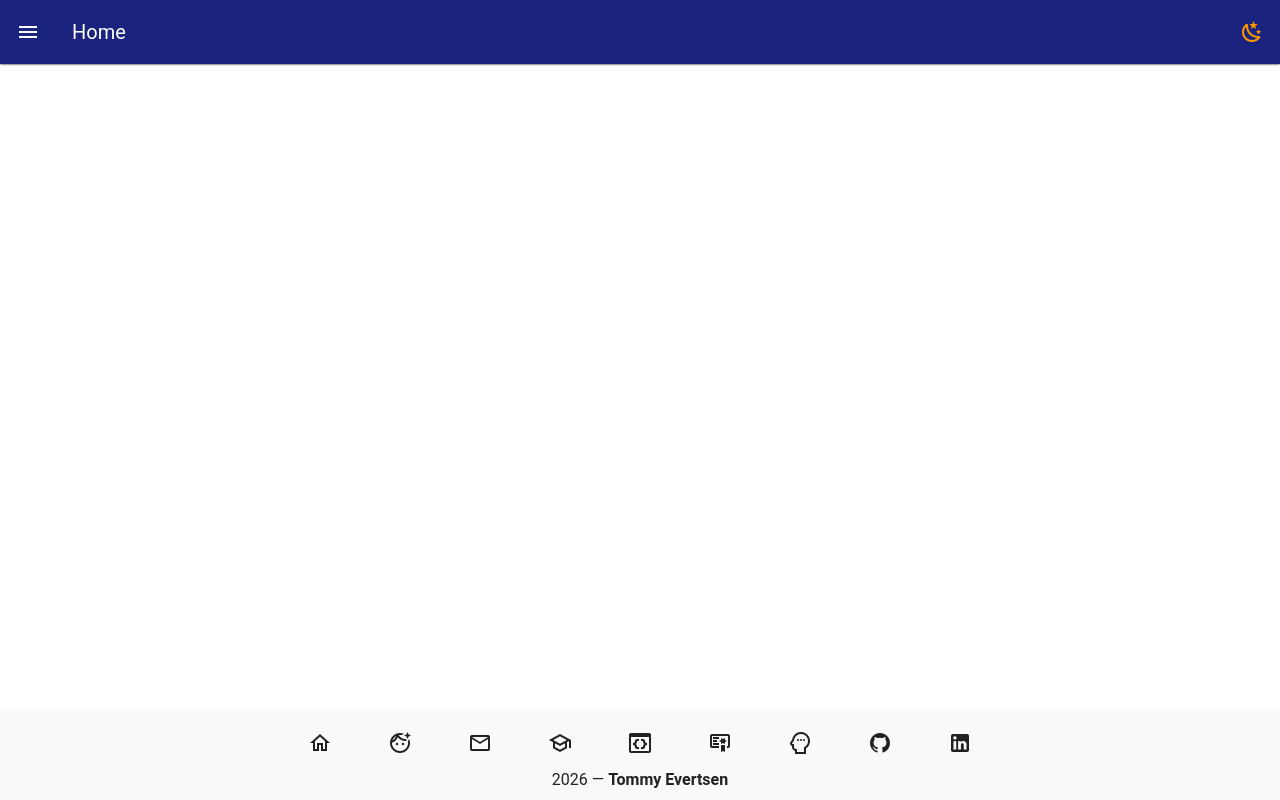
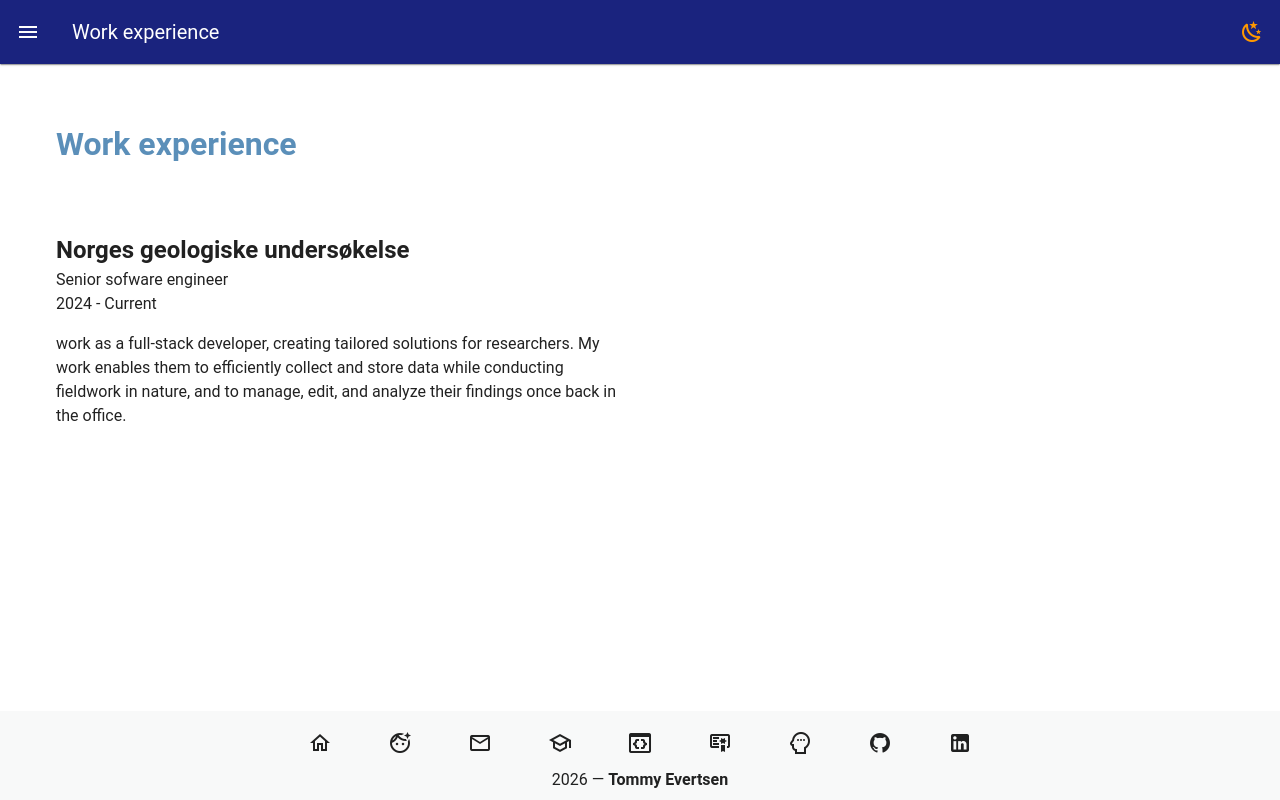
Before and after one commit to TommyEvertsen/About_me, a Vue app: page /workExperience in a window 1280 px wide. Built offline with nearby package versions, Linux system fonts and the light colour scheme.

Commit message:
Started on the work experience section

```diff
--- a/src/components/AppBar.vue
+++ b/src/components/AppBar.vue
@@ -182,6 +182,12 @@
   });
 };
 
+const navigateToWorkExperience = () => {
+  router.push({ name: "workExperience" }).then(() => {
+    window.scrollTo({ top: 0, behavior: "smooth" });
+  });
+};
+
 const mainlinks = [
   {
     title: "Home",
@@ -206,6 +212,12 @@
     icon: "mdi-school-outline",
     value: "education",
     click: navigateToEducation,
+  },
+  {
+    title: "Work experience",
+    icon: "mdi-card-account-details-outline",
+    value: "workExperience",
+    click: navigateToWorkExperience,
   },
 ];
 
--- /dev/null
+++ b/src/pages/WorkExperience.vue
@@ -0,0 +1,52 @@
+<template>
+  <main>
+    <v-container class="mt-10 mb-10">
+      <v-row>
+        <v-col>
+          <h1
+            :style="{
+              color: $vuetify.theme.current.colors.secondaryText,
+            }"
+          >
+            Work experience
+          </h1>
+        </v-col>
+      </v-row>
+
+      <v-row v-for="jobExperience in jobExperiences">
+        <v-col cols="12" xl="6" lg="6" md="12" sm="12" xs="12" class="mt-10">
+          <h2>{{ jobExperience.company }}</h2>
+          <p class="text-lg">{{ jobExperience.role }}</p>
+          <p>{{ jobExperience.date }}</p>
+          <div class="mt-4">
+            <p>{{ jobExperience.jobDescription }}</p>
+          </div>
+        </v-col>
+        <v-col cols="12" xl="6" lg="6" md="12" sm="12" xs="12"></v-col>
+      </v-row>
+    </v-container>
+  </main>
+</template>
+
+<script setup>
+const jobExperiences = [
+  {
+    company: "Norges geologiske undersøkelse",
+    about: "Surveying the geology of Norway",
+    role: "Senior sofware engineer",
+    jobDescription:
+      "work as a full-stack developer, creating tailored solutions for researchers. My work enables them to efficiently collect and store data while conducting fieldwork in nature, and to manage, edit, and analyze their findings once back in the office.",
+    date: "2024 - Current",
+    technologies: [
+      "Java",
+      "Typescript",
+      "PL/SQL",
+      "Oracle Apex",
+      "Javascript",
+      "CSS",
+    ],
+  },
+];
+</script>
+
+<style></style>
--- a/src/router/index.js
+++ b/src/router/index.js
@@ -10,6 +10,7 @@
 import { createRouter, createWebHistory } from "vue-router";
 import Achievements from "@/pages/Achievements.vue";
 import NewHome from "@/pages/NewHome.vue";
+import WorkExperience from "@/pages/WorkExperience.vue";
 
 const router = createRouter({
   history: createWebHistory(import.meta.env.BASE_URL),
@@ -27,11 +28,11 @@
       },
     },
     {
-      path: "/newHome",
-      name: "newHome",
-      component: NewHome,
+      path: "/workExperience",
+      name: "workExperience",
+      component: WorkExperience,
       meta: {
-        title: "NewHome",
+        title: "Work experience",
       },
     },
     {
--- a/vite.config.mjs
+++ b/vite.config.mjs
@@ -11,7 +11,7 @@
 
 // https://vitejs.dev/config/
 export default defineConfig({
-  base: "/About_me/",
+  /*   base: "/About_me/", */
   plugins: [
     VueRouter(),
     Vue({
```
